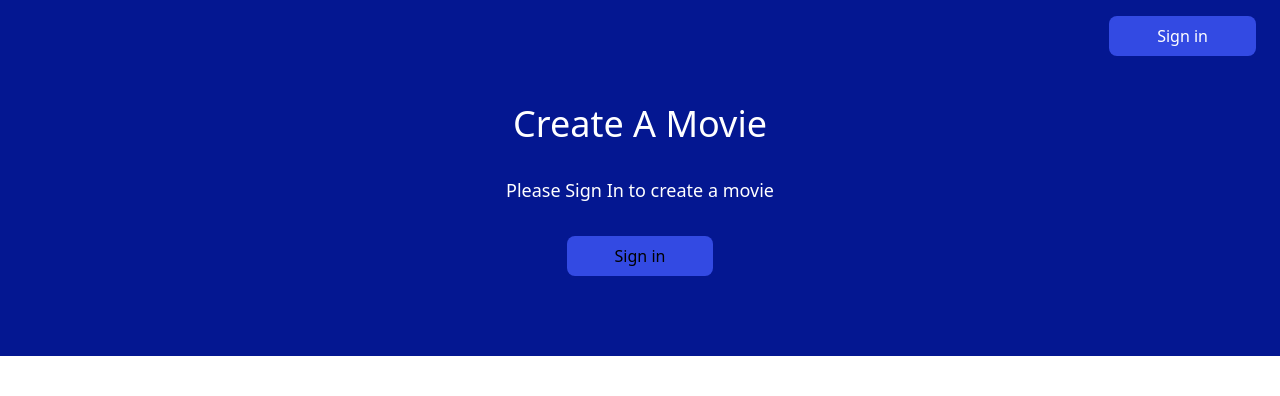
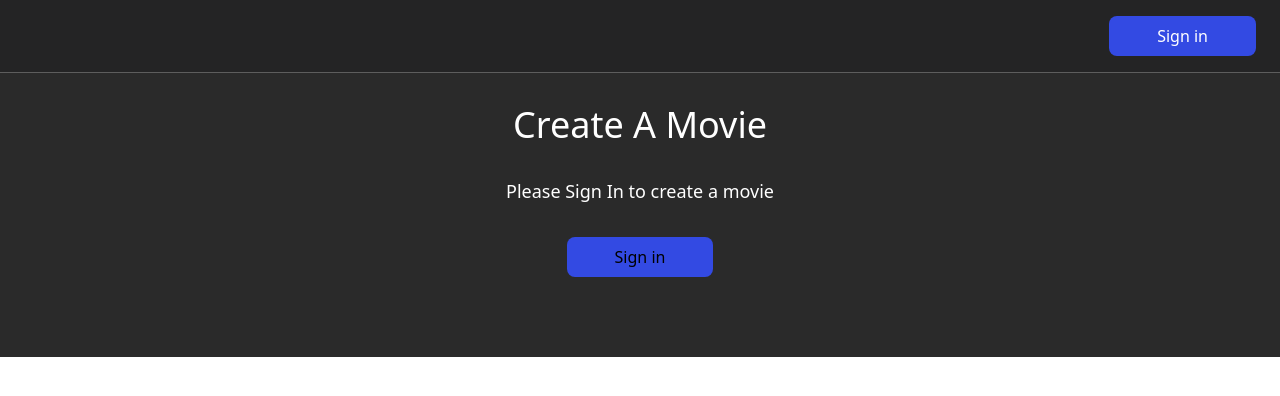
Before and after one commit to renato76/next-movies-frontend, a Next.js app: page /create-movie in a window 1280 px wide. Shown: the top 396 px of the page. Built offline with nearby package versions, Linux system fonts and the light colour scheme; no server answers.

Commit message:
styling edits to create movie page and homepage

```diff
--- a/src/components/Header.tsx
+++ b/src/components/Header.tsx
@@ -11,7 +11,7 @@ const Header: FC = () => {
     <header className="sticky text-white top-0 z-[1000] flex justify-center sm:justify-end items-center px-4 md:px-6 h-[72px]">
       <div>
         {session && (
-          <div className="flex mt-5">
+          <div className="flex my-2">
             <div className="space-x-2">
               {!isOnCreateMoviePage && (
                 <>
--- a/src/pages/create-movie.tsx
+++ b/src/pages/create-movie.tsx
@@ -53,10 +53,10 @@ const CreateMovie = () => {
   }
   return (
     <>
-      <div className="bg-[#041791]">
+      <div className="bg-[#242425] border-b border-[#ffffff42]">
         <Header />
       </div>
-      <div className="text-center pt-8 pb-20 h-full bg-[#041791]">
+      <div className="text-center pt-8 pb-20 h-full bg-[#2a2a2a]">
         <h1 className="text-white text-4xl text-bold">Create A Movie</h1>
         <div className="">
           {!session && (
@@ -134,7 +134,7 @@ const CreateMovie = () => {
                   </div>
                 </div>
                 <button
-                  className="w-full border border-black mt-5 px-12 py-3"
+                  className="w-full border border-none bg-[#334ae3] text-white text-xl text-bold hover:bg-[#3b53f0] transition duration-500 rounded-lg cursor-pointer mt-5 px-12 py-3"
                   type="submit"
                 >
                   Submit
```
Also changed, not shown: src/styles/images/create-movie.png.
